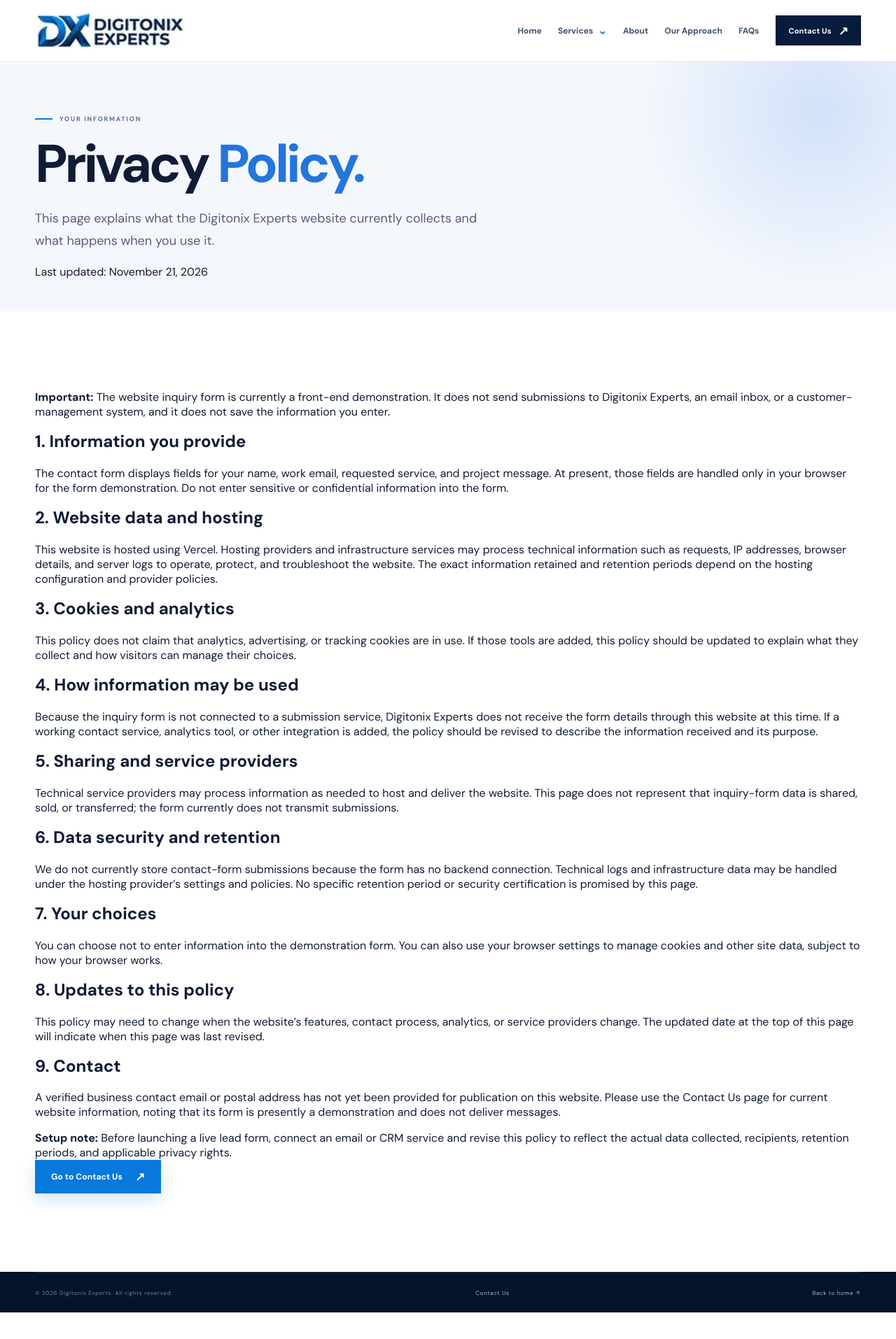
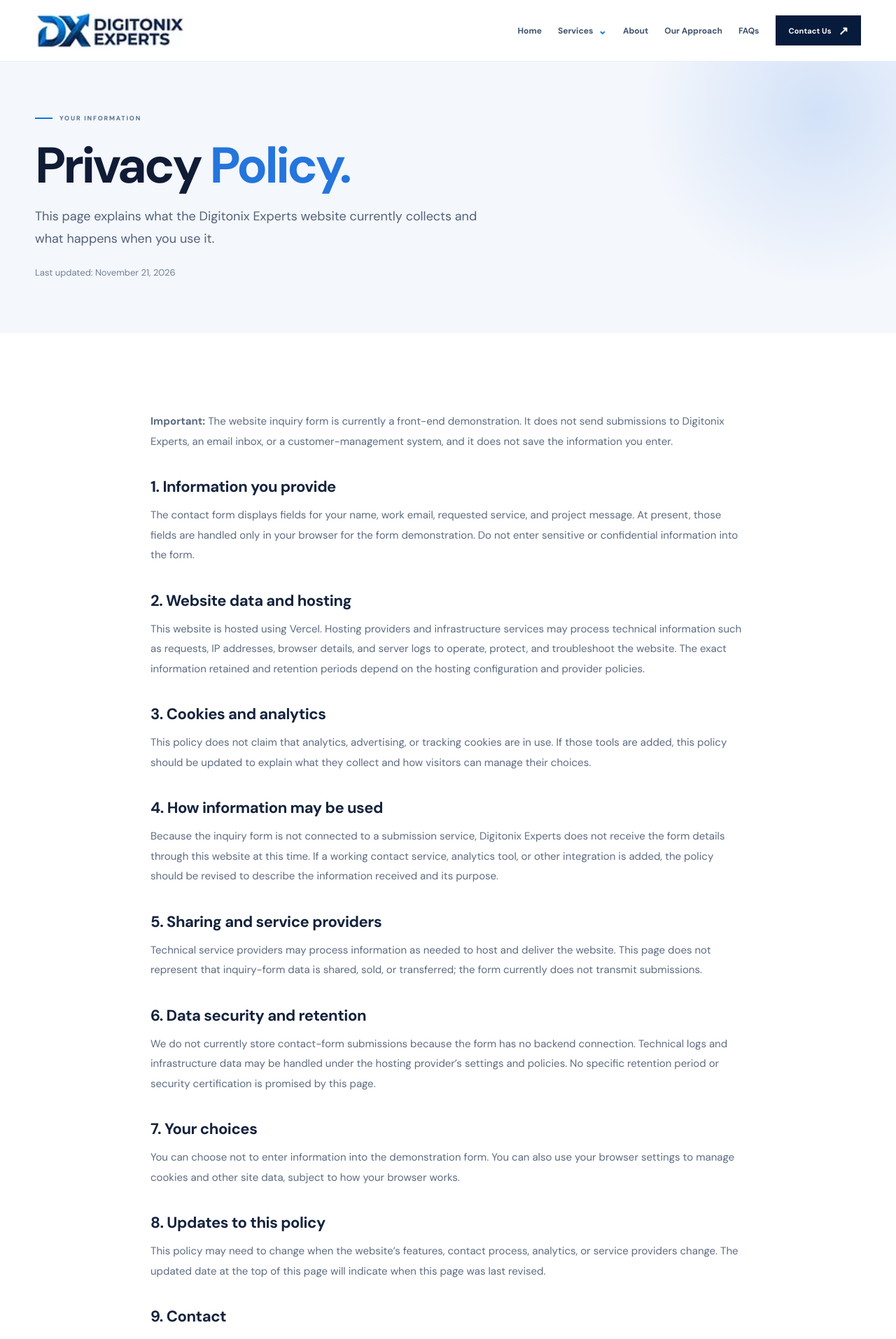
Before and after one commit to digitonixexperts/Digitonix-Experts, a Next.js app: page /privacy-policy in a window 1280 px wide. Shown: the top 1914 px of the page at 70% size. Before the commit the page ends 1876 px from the top, so only its background shows below. Built offline with nearby package versions, Linux system fonts and the light colour scheme.

Commit message:
Style Contact Us and Privacy Policy pages

```diff
--- a/app/globals.css
+++ b/app/globals.css
@@ -125,3 +125,25 @@
  .nav-dropdown-menu a { padding:10px 8px; font-size:12px; }
  .mobile-contact-link { display:block; }
 }
+
+/* Contact and privacy pages */
+.contact-page-hero { padding-bottom:58px; }
+.contact-page-content { background:#fff; }
+.contact-page-grid { display:grid; grid-template-columns:.85fr 1.15fr; gap:70px; align-items:start; }
+.contact-page-grid h2 { font-size:clamp(36px,4.5vw,54px); line-height:1.1; letter-spacing:-.045em; margin:20px 0; }
+.contact-page-grid h2 span { color:#2475dc; }
+.contact-page-grid>div>p { color:#66748a; line-height:1.8; max-width:440px; }
+.contact-page-note,.privacy-disclaimer { margin:30px 0; padding:20px 22px; background:#f2f7fd; border-left:3px solid #2475dc; border-radius:0 10px 10px 0; }
+.contact-page-note p { margin:9px 0 0; color:#5f6d82; font-size:13px; line-height:1.75; }
+.contact-page-form { background:#f6f8fb; border:1px solid #e6edf5; border-radius:16px; padding:28px; }
+.privacy-hero { padding:75px 0 65px; }
+.privacy-hero h1 { font-size:clamp(44px,6vw,72px); line-height:1.05; letter-spacing:-.05em; margin:24px 0 18px; }
+.privacy-hero h1 span { color:#2475dc; }
+.privacy-updated { margin-top:24px; color:#718096; font-size:13px; }
+.privacy-content { background:#fff; }
+.privacy-copy { max-width:850px; }
+.privacy-copy>p { color:#5d6b81; font-size:15px; line-height:1.9; margin:0 0 22px; }
+.privacy-copy h2 { margin:36px 0 12px; font-size:22px; letter-spacing:-.02em; color:#14233d; }
+.privacy-copy a { color:#1676d2; text-decoration:underline; }
+.privacy-copy .button { color:#fff; text-decoration:none; margin-top:12px; }
+@media(max-width:760px) { .contact-page-grid { grid-template-columns:1fr; gap:35px; } .contact-page-form { padding:20px; } .privacy-copy h2 { font-size:20px; } }
```
